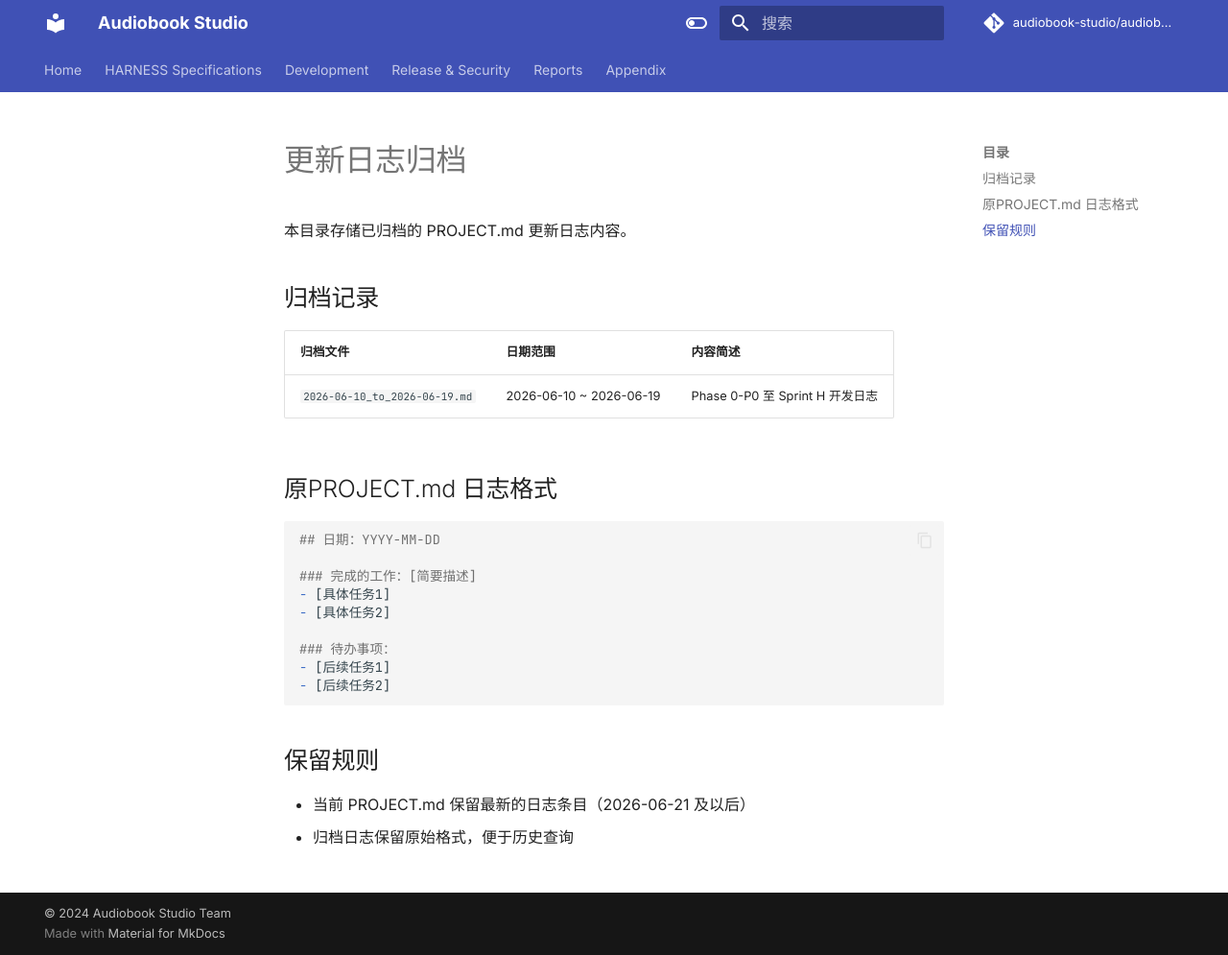
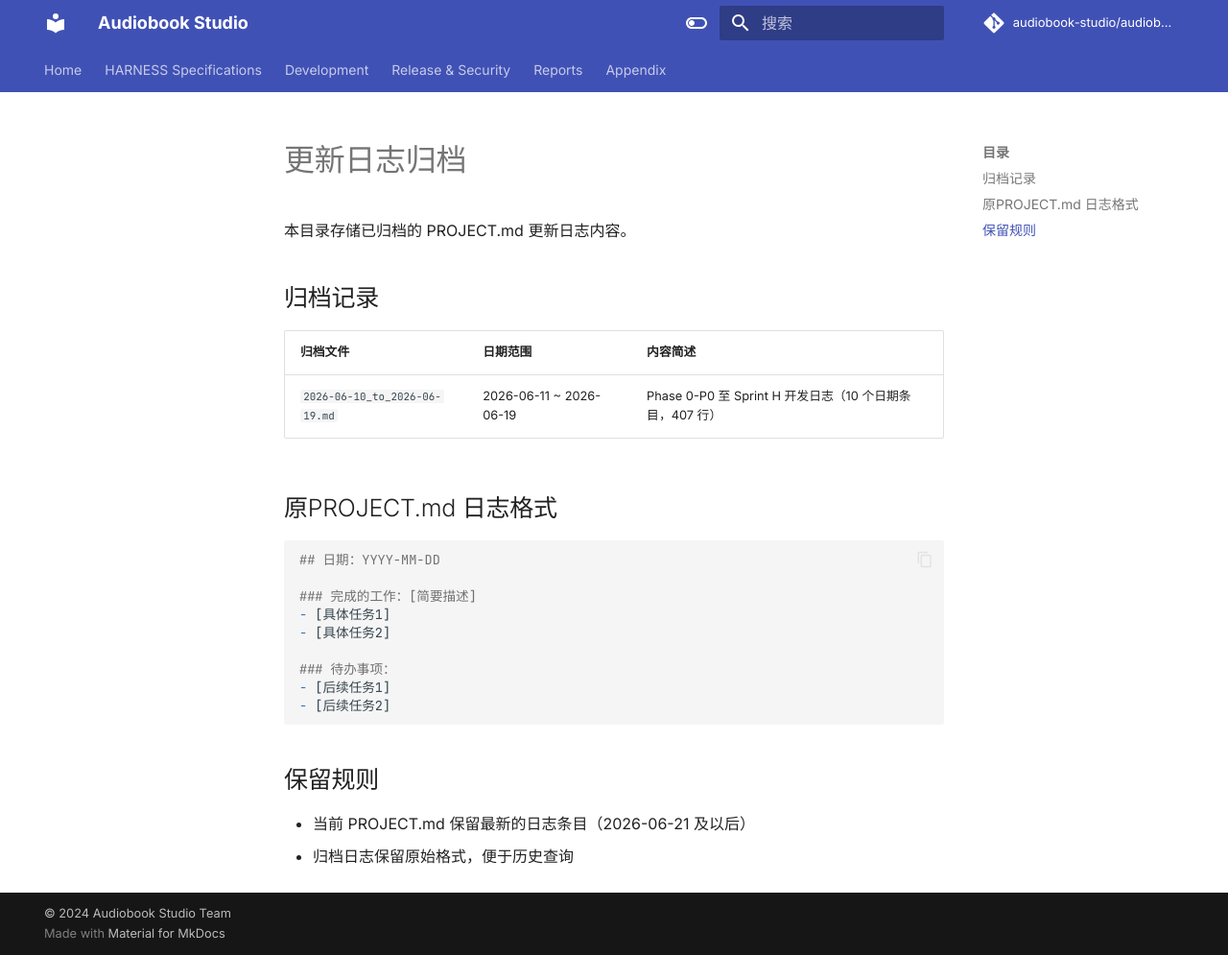
Before and after one commit to tanying2112/audiobook, an MkDocs documentation site: the page built from docs/changelog/archive/README.md, in a window 1280 px wide and 995 px high. Shown: the whole window at 96% size. Built offline with MkDocs 1.6.1 and Material for MkDocs 9.7.7, drawn with Linux system fonts in a browser that asks for light colours; comment, search, counter and statistics services are not loaded.

Commit message:
docs: update changelog archive README

```diff
--- a/docs/changelog/archive/README.md
+++ b/docs/changelog/archive/README.md
@@ -6,7 +6,7 @@
 
 | 归档文件 | 日期范围 | 内容简述 |
 |----------|---------|---------|
-| `2026-06-10_to_2026-06-19.md` | 2026-06-10 ~ 2026-06-19 | Phase 0-P0 至 Sprint H 开发日志 |
+| `2026-06-10_to_2026-06-19.md` | 2026-06-11 ~ 2026-06-19 | Phase 0-P0 至 Sprint H 开发日志（10 个日期条目，407 行） |
 
 ## 原PROJECT.md 日志格式
 
```
